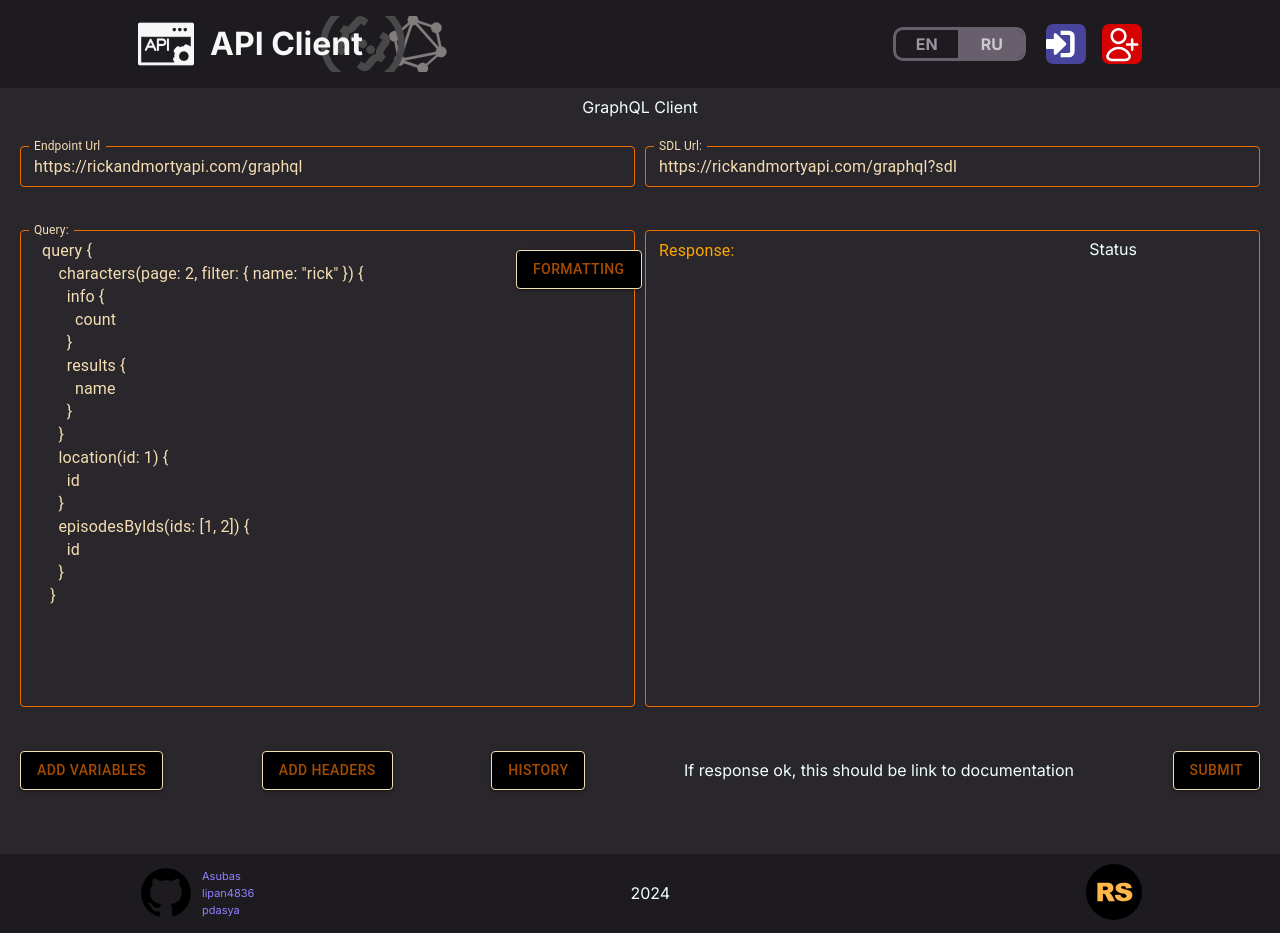
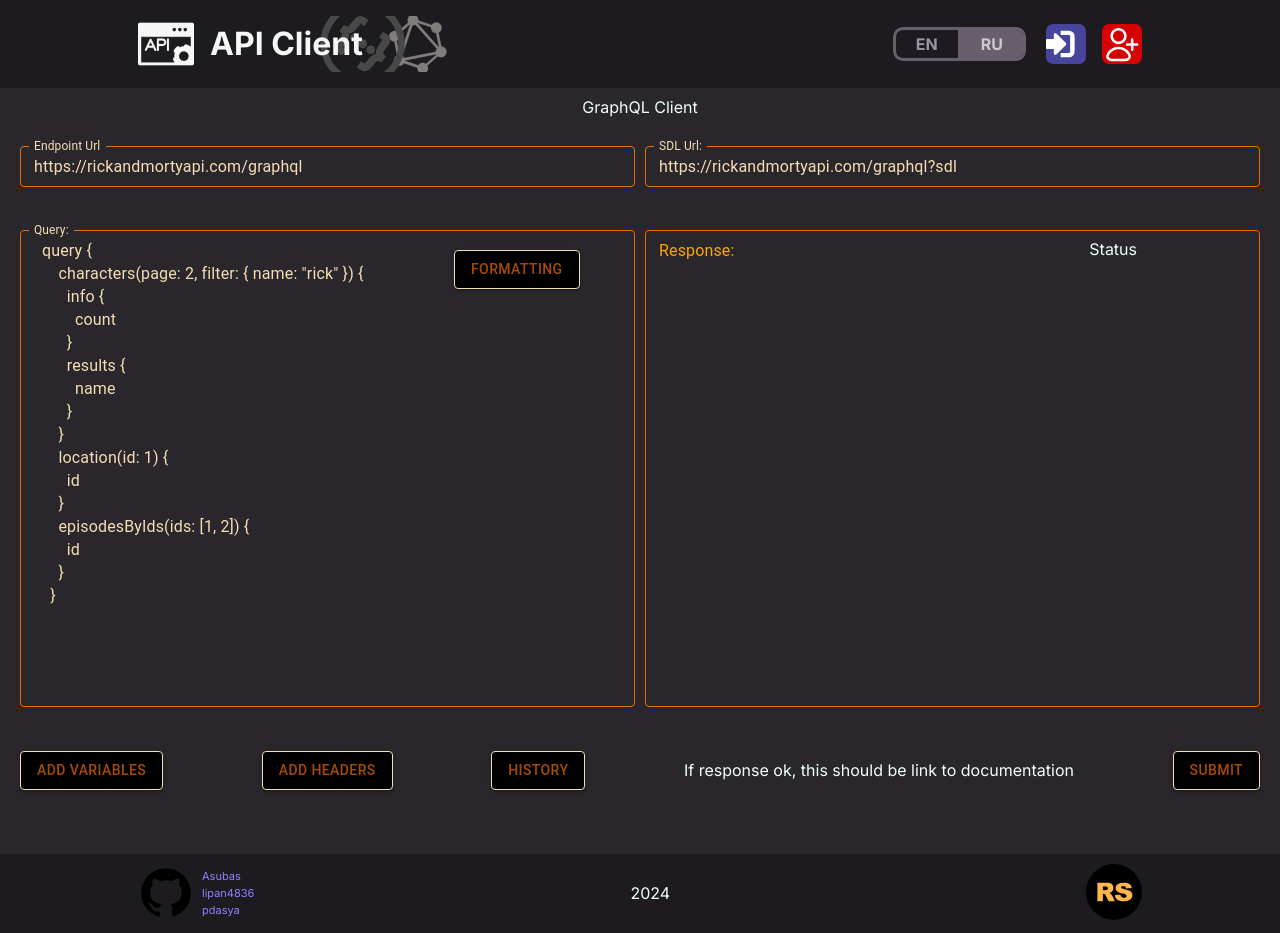
Before and after one commit to Asubas/graphiql-app, a Next.js app: page /en/graphql in a window 1280 px wide. Built offline with nearby package versions, Linux system fonts and the light colour scheme; no server answers.

Commit message:
refactor/DTR-5_GraphiQL: change some styles

```diff
--- a/src/components/documentation/docSection.module.scss
+++ b/src/components/documentation/docSection.module.scss
@@ -1,4 +1,4 @@
-.drawer {
+div.drawer {
   background-color: #000000;
   color: #ffa500;
   border: 1px solid;
--- a/src/components/inputs/textFieldInput/input.module.scss
+++ b/src/components/inputs/textFieldInput/input.module.scss
@@ -5,5 +5,5 @@
 button.formattingButton {
   position: absolute;
   top: 20px;
-  left: 40%;
+  left: 35%;
 }
```
Also changed, not shown: 1 other file (tests, documents, lock files or other folders).
